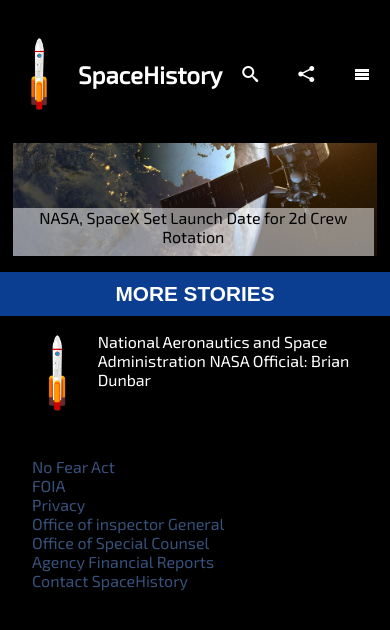
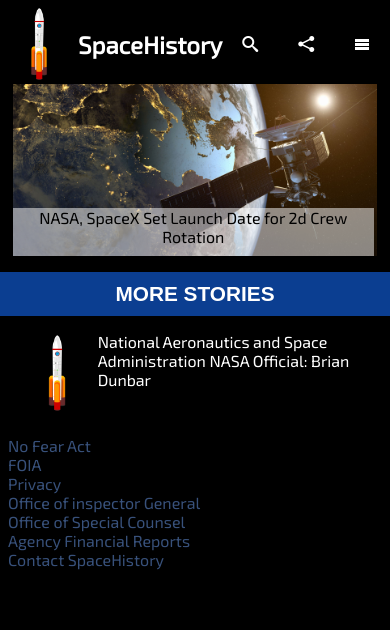
Before and after one commit to pipelan/primer-proyecto, a plain HTML site: page index.html in a window 390 px wide. Drawn offline with Linux system fonts and the light colour scheme; files whose address does not match are found by name; a web font is replaced by a local one.

Commit message:
Dando unos detalles al commit anterior

```diff
--- a/estilos/mobile.css
+++ b/estilos/mobile.css
@@ -52,7 +52,7 @@ body{
 }
 /* Poniendo estilos a el header */
 .header{
-    height: 17%;
+    height: auto;
     position: fixed;
     z-index: 3;
     display: grid;
@@ -138,8 +138,8 @@ body{
 }
 /* footer */
 footer{
-  margin: 1em;
-  padding: 1em;
+  margin: 0.3em;
+  padding: 0.2em;
 }
 footer a{
   display: block;
```
